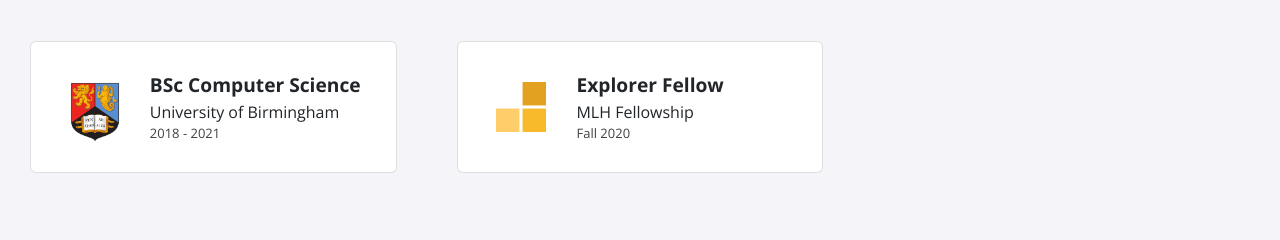
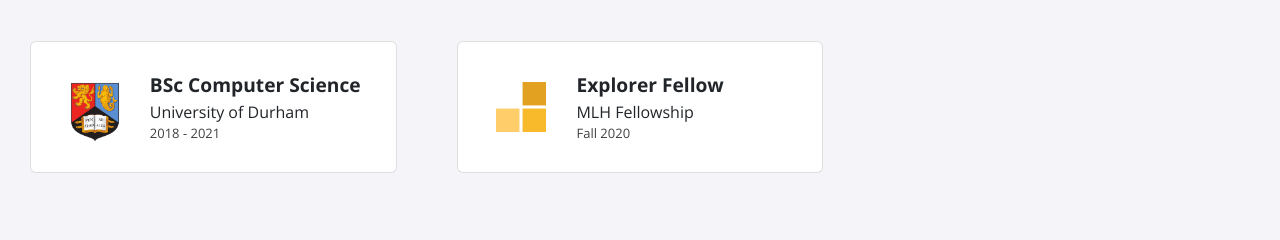
Before and after one commit to shakeelmajeed-work/shakeelmajeed-work.github.io, a Jekyll site: the page built from index.html, in a window 1280 px wide. Shown: the part 1099-1339 px from the top of the page. Built offline with Jekyll 4.4.1, drawn with Linux system fonts in a browser that asks for light colours; nearby versions of some CDN libraries.

Commit message:
Initial commit

```diff
--- a/_data/education.yml
+++ b/_data/education.yml
@@ -1,5 +1,5 @@
 - course: BSc Computer Science
-  institute: University of Birmingham
+  institute: University of Durham
   dates: 2018 - 2021
   logo: uob.png
 
```
